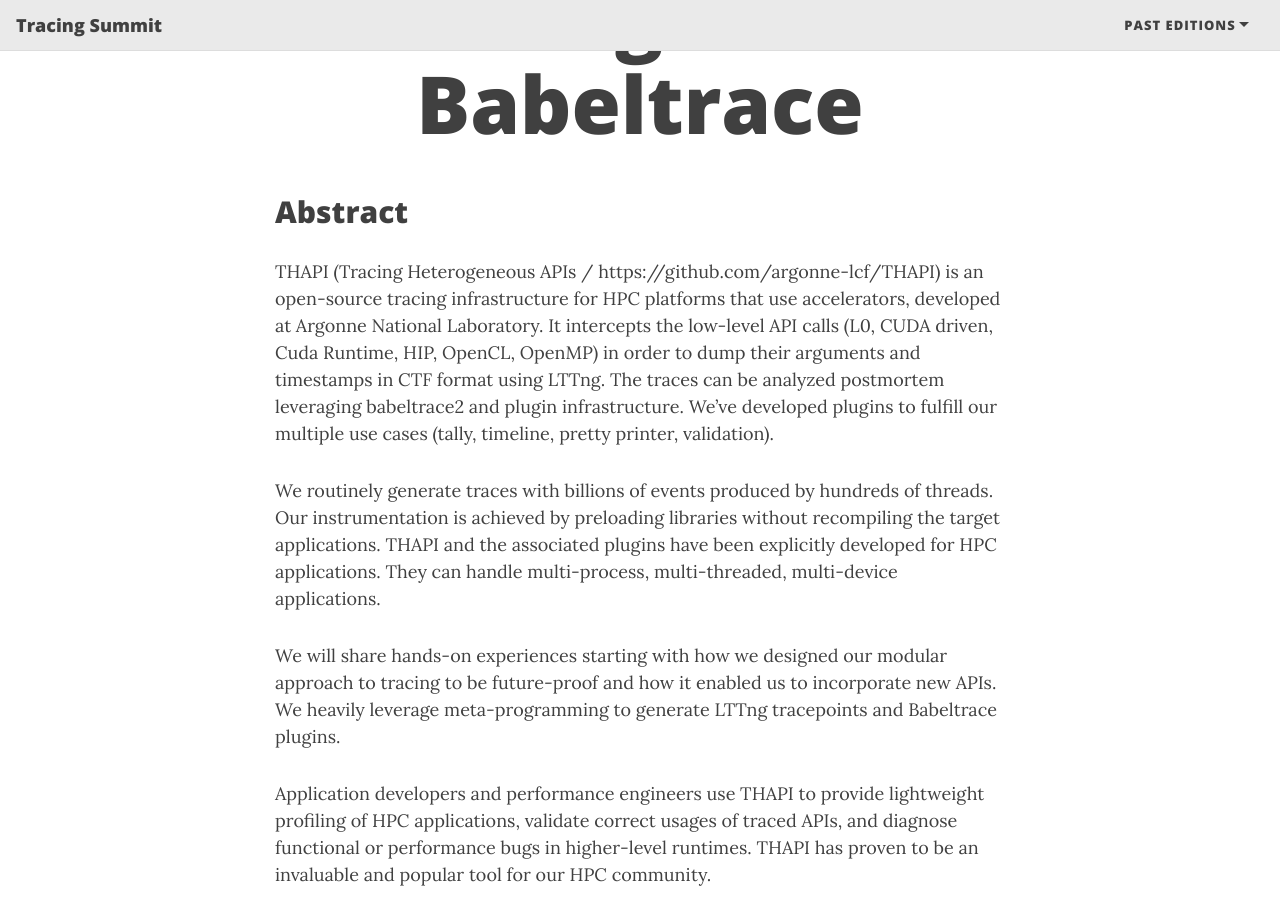
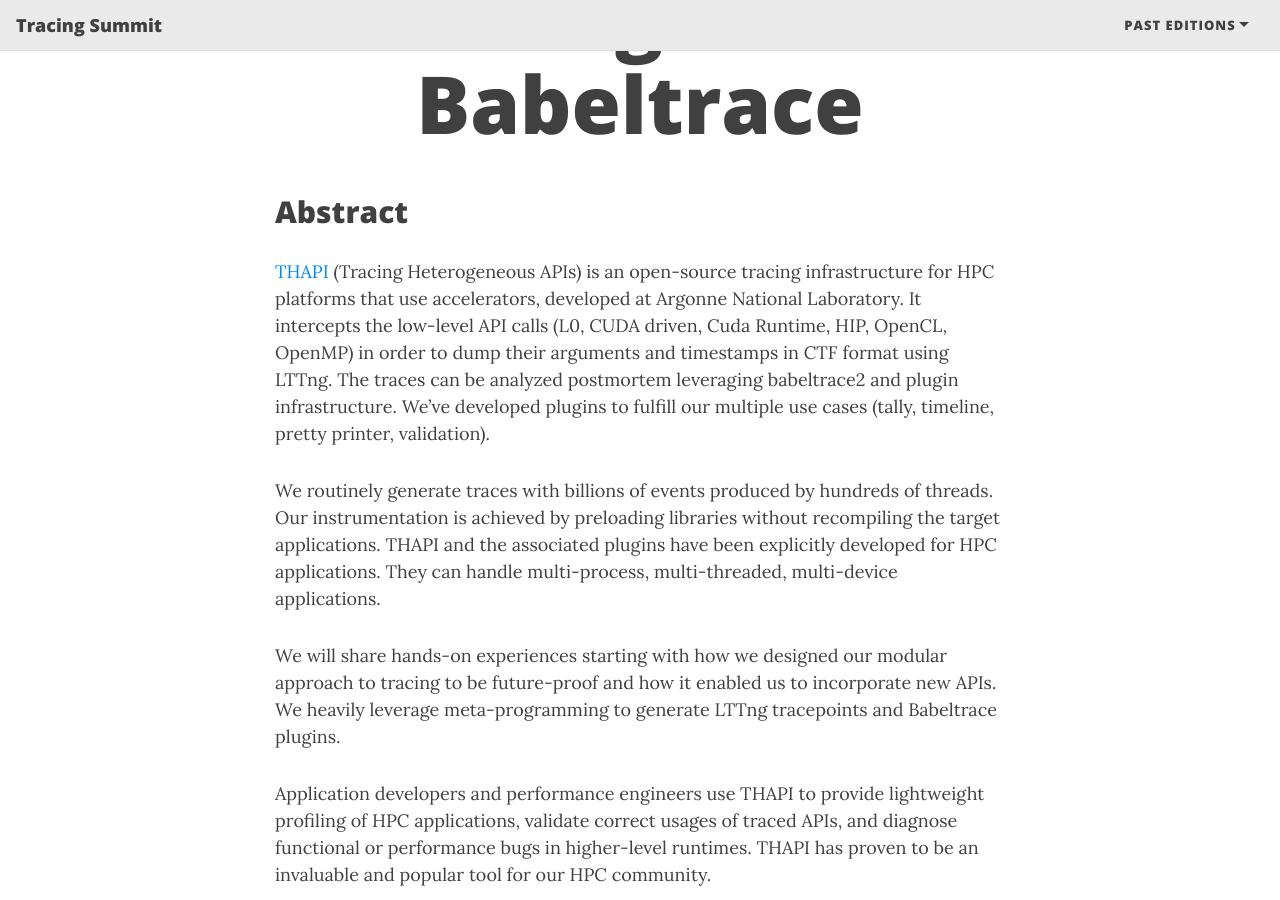
Before and after one commit to tracingsummit/tracingsummit.github.io, a Jekyll site: the page built from ts/2023/heterogeneous.md, in a window 1280 px wide and 900 px high, scrolled down 511 px. Built offline with Jekyll 4.4.1, drawn with Linux system fonts in a browser that asks for light colours; nearby versions of some CDN libraries.

Commit message:
ts/2023/heterogeneous: Interactive link
Signed-off-by: Olivier Dion <odion@efficios.com>

```diff
--- a/ts/2023/heterogeneous.md
+++ b/ts/2023/heterogeneous.md
@@ -5,7 +5,7 @@
 
 ## Abstract
 
-THAPI (Tracing Heterogeneous APIs / https://github.com/argonne-lcf/THAPI) is an
+[THAPI](https://github.com/argonne-lcf/THAPI) (Tracing Heterogeneous APIs) is an
 open-source tracing infrastructure for HPC platforms that use accelerators,
 developed at Argonne National Laboratory. It intercepts the low-level API calls
 (L0, CUDA driven, Cuda Runtime, HIP, OpenCL, OpenMP) in order to dump their
```
